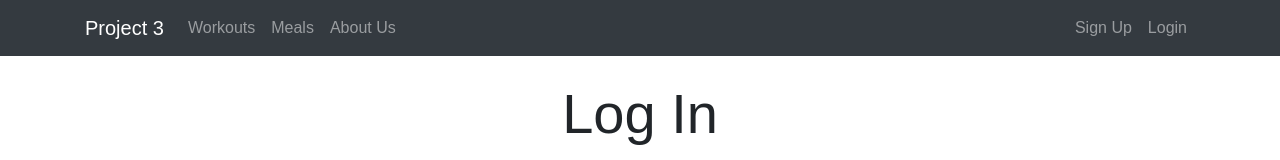
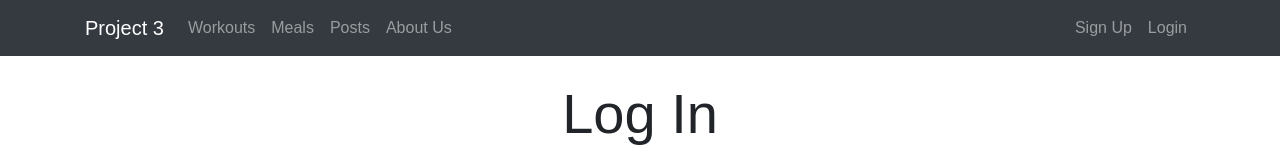
Before and after one commit to mark5046/Project3, a React (Create React App) app in the folder client/: page /login in a window 1280 px wide. Shown: the top 160 px of the page. Built offline with nearby package versions, Linux system fonts and the light colour scheme.

Commit message:
preemptively added posts tab in Navbar.  Can be removed if needed, just wanted to put it there

```diff
--- a/client/src/components/layout/Navbar.js
+++ b/client/src/components/layout/Navbar.js
@@ -31,6 +31,10 @@
           </li>
           <li className="nav-item">
             <Link className="nav-link" to="/meals"> Meals
+            </Link>
+          </li>
+          <li className="nav-item">
+            <Link className="nav-link" to="/posts"> Posts
             </Link>
           </li>
           <li className="nav-item">
```
